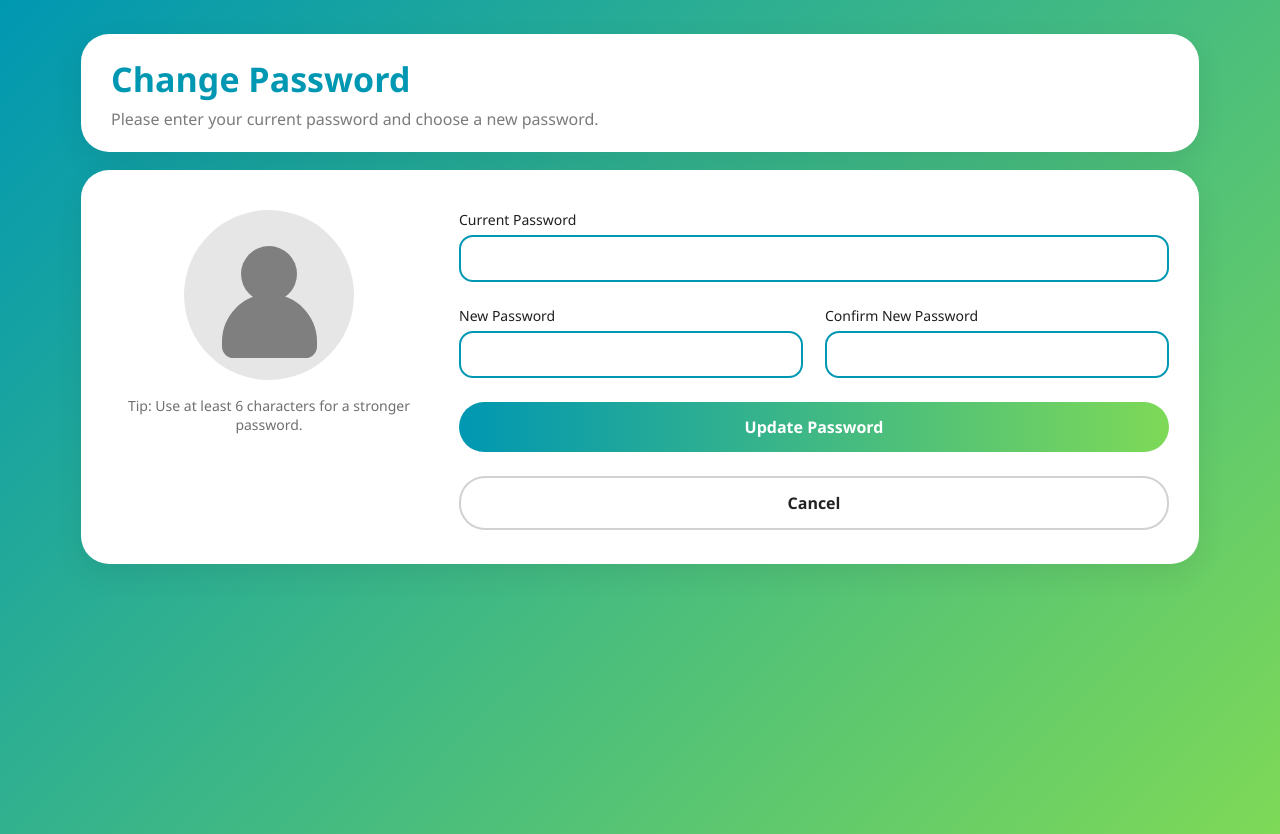
After one commit to 4l3sh4/researchly, a Flask app: page /change_password in a window 1280 px wide. The commit adds this page. Run offline with Flask 3, Linux system fonts and the light colour scheme; a user stored in the database is signed in.

Commit message:
Add Change Password

```diff
--- a/main.py
+++ b/main.py
@@ -47,7 +47,7 @@ class User(db.Model, UserMixin):
     id = db.Column(db.String(36), primary_key=True, default=lambda: str(uuid.uuid4()))
     full_name = db.Column(db.String(80), nullable=False)
     email = db.Column(db.String(255), nullable=False, unique=True)
-    password = db.Column(db.String(50), nullable=False)
+    password = db.Column(db.String(255), nullable=False)
 
 class UserProfile(db.Model):
     user_id = db.Column(db.String(36), db.ForeignKey('user.id'), primary_key=True)
@@ -832,6 +832,47 @@ def register():
             return redirect(url_for('login'))
 
     return render_template('register.html', form=form)
+
+@app.route("/change_password", methods=["GET", "POST"])
+@login_required
+def change_password():
+    prof = get_profile(current_user.id)
+    if not prof:
+        flash("Profile not found. Please contact admin.", "error")
+        return redirect(url_for("dashboard"))
+
+    if request.method == "POST":
+        current_pw = (request.form.get("current_password") or "").strip()
+        new_pw = (request.form.get("new_password") or "").strip()
+        confirm_pw = (request.form.get("confirm_password") or "").strip()
+
+        if not current_pw or not new_pw or not confirm_pw:
+            flash("Please fill in all password fields.", "error")
+            return redirect(url_for("change_password"))
+
+        if not bcrypt.check_password_hash(current_user.password, current_pw):
+            flash("Current password is incorrect.", "error")
+            return redirect(url_for("change_password"))
+
+        if new_pw != confirm_pw:
+            flash("New password and confirmation do not match.", "error")
+            return redirect(url_for("change_password"))
+
+        if bcrypt.check_password_hash(current_user.password, new_pw):
+            flash("New password cannot be the same as your current password.", "error")
+            return redirect(url_for("change_password"))
+
+        if len(new_pw) < 6:
+            flash("New password must be at least 6 characters.", "error")
+            return redirect(url_for("change_password"))
+
+        current_user.password = bcrypt.generate_password_hash(new_pw).decode("utf-8")
+        db.session.commit()
+
+        flash("Password has been changed successfully!", "success")
+        return redirect(url_for("view_profile"))
+
+    return render_template("change_password.html", prof=prof, user=current_user)
 
 #---------------------------------------------------------------------------------------------------------
 # RESEARCHER ROUTES
--- /dev/null
+++ b/static/css/change_password.css
@@ -0,0 +1,177 @@
+*{
+  box-sizing: border-box;
+  font-family: "Segoe UI", Arial, sans-serif;
+}
+
+body{
+  margin: 0;
+  background: linear-gradient(135deg, var(--accent-2), var(--accent-1));
+  min-height: 100vh;
+}
+
+.page{
+  max-width: 1150px;
+  margin: 34px auto;
+  padding: 0 16px 34px;
+}
+
+.card{
+  background: #fff;
+  border-radius: 28px;
+  box-shadow: 0 10px 30px rgba(0,0,0,0.08);
+}
+
+.header-card{
+  padding: 22px 30px;
+  margin-bottom: 18px;
+}
+
+.header-card h1{
+  margin: 0 0 6px;
+  font-size: 34px;
+  color: var(--accent-2);
+  font-weight: 800;
+}
+
+.header-card p{
+  margin: 0;
+  color: #7b7b7b;
+}
+
+.form-card{
+  padding: 24px 28px 28px;
+}
+
+.layout{
+  display: grid;
+  grid-template-columns: 320px 1fr;
+  gap: 28px;
+  align-items: start;
+}
+
+@media (max-width: 980px){
+  .layout{
+    grid-template-columns: 1fr;
+  }
+}
+
+/* LEFT PANEL */
+.left-panel{
+  padding: 6px 4px;
+}
+
+.avatar{
+  display: flex;
+  justify-content: center;
+  margin: 10px 0 16px;
+}
+
+.avatar-circle{
+  width: 170px;
+  height: 170px;
+  background: #e6e6e6;
+  border-radius: 50%;
+  position: relative;
+  overflow: hidden;
+}
+
+.avatar-head{
+  width: 56px;
+  height: 56px;
+  background: #7f7f7f;
+  border-radius: 50%;
+  position: absolute;
+  top: 36px;
+  left: 57px;
+}
+
+.avatar-body{
+  width: 95px;
+  height: 64px;
+  background: #7f7f7f;
+  border-radius: 50px 50px 12px 12px;
+  position: absolute;
+  bottom: 22px;
+  left: 38px;
+}
+
+.hint{
+  margin-top: 10px;
+  color: #6f6f6f;
+  font-size: 14px;
+  text-align: center;
+}
+
+/* RIGHT PANEL */
+.right-panel{
+  padding: 6px 2px;
+  display: flex;
+  flex-direction: column;
+  gap: 14px;
+}
+
+.two-col{
+  display: grid;
+  grid-template-columns: 1fr 1fr;
+  gap: 18px 22px;
+}
+
+@media (max-width: 980px){
+  .two-col{
+    grid-template-columns: 1fr;
+  }
+}
+
+/* FIELDS */
+.field-label{
+  display: block;
+  font-size: 14px;
+  margin: 10px 0 6px;
+  color: #1f1f1f;
+}
+
+.input{
+  width: 100%;
+  padding: 12px 14px;
+  border: 2px solid var(--accent-2);
+  border-radius: 14px;
+  outline: none;
+  font-size: 14px;
+  background: #fff;
+}
+
+.input:focus{
+  box-shadow: 0 0 0 3px rgba(0,0,0,0.04);
+}
+
+/* BUTTONS */
+.btn{
+  margin-top: 10px;
+  width: 100%;
+  padding: 14px 18px;
+  border: none;
+  border-radius: 26px;
+  color: #fff;
+  font-size: 16px;
+  font-weight: 700;
+  cursor: pointer;
+  background: linear-gradient(90deg, var(--accent-2), var(--accent-1));
+  text-align: center;
+  text-decoration: none;
+}
+
+.btn:hover{
+  filter: brightness(1.03);
+}
+
+/* cancel button as outlined */
+.btn-ghost{
+  background: #fff;
+  color: #222;
+  border: 2px solid rgba(0,0,0,0.18);
+}
+
+.btn-ghost:hover{
+  filter: none;
+  background: rgba(255,255,255,0.9);
+}
--- /dev/null
+++ b/templates/change_password.html
@@ -0,0 +1,88 @@
+<!DOCTYPE html>
+<html lang="en">
+<head>
+  <meta charset="UTF-8" />
+  <meta name="viewport" content="width=device-width, initial-scale=1.0" />
+  <title>Change Password</title>
+
+  <link rel="stylesheet" href="{{ url_for('static', filename='css/change_password.css') }}">
+  <link rel="stylesheet" href="{{ url_for('static', filename='css/colors.css') }}">
+  <link rel="icon" type="image/x-icon" href="{{ url_for('static', filename='img/researchly_icon.png') }}">
+</head>
+
+<body>
+
+  <form method="POST" action="{{ url_for('change_password') }}">
+    <div class="page">
+
+      {% with messages = get_flashed_messages(with_categories=true) %}
+        {% if messages %}
+          <div class="flash-wrap">
+            {% for category, message in messages %}
+              <div class="flash {{ category }}">
+                <span>{{ message }}</span>
+                <button type="button" class="flash-x" onclick="this.parentElement.remove()">×</button>
+              </div>
+            {% endfor %}
+          </div>
+        {% endif %}
+      {% endwith %}
+
+      <!-- Header card -->
+      <div class="card header-card">
+        <h1>Change Password</h1>
+        <p>Please enter your current password and choose a new password.</p>
+      </div>
+
+      <!-- Form card -->
+      <div class="card form-card">
+        <div class="layout">
+
+          <!-- Left panel (simple icon like reference) -->
+          <div class="left-panel">
+            <div class="avatar">
+              <div class="avatar-circle">
+                <div class="avatar-head"></div>
+                <div class="avatar-body"></div>
+              </div>
+            </div>
+
+            <div class="hint">
+              Tip: Use at least 6 characters for a stronger password.
+            </div>
+          </div>
+
+          <!-- Right panel (password fields) -->
+          <div class="right-panel">
+
+            <div>
+              <label class="field-label">Current Password</label>
+              <input class="input" type="password" name="current_password" required>
+            </div>
+
+            <div class="two-col">
+              <div>
+                <label class="field-label">New Password</label>
+                <input class="input" type="password" name="new_password" required>
+              </div>
+
+              <div>
+                <label class="field-label">Confirm New Password</label>
+                <input class="input" type="password" name="confirm_password" required>
+              </div>
+            </div>
+
+            <button class="btn" type="submit">Update Password</button>
+
+            <a class="btn btn-ghost" href="{{ url_for('view_profile') }}">Cancel</a>
+
+          </div>
+
+        </div>
+      </div>
+
+    </div>
+  </form>
+
+</body>
+</html>
--- a/templates/view_profile.html
+++ b/templates/view_profile.html
@@ -109,6 +109,7 @@
 
       <aside class="actions">
         <a class="btn primary" href="{{ url_for('edit_profile') }}">Edit Profile</a>
+        <a class="btn ghost" href="{{ url_for('change_password') }}">Change Password</a>
         <a class="btn ghost" href="{{ url_for('dashboard') }}">Back to Dashboard</a>
       </aside>
     </div>
```
Also changed, not shown: static/css/colors.css (+50 -17 lines), templates/_topbar.html (+15 -0 lines), static/uploads/4baa1292-0a49-4e25-bf75-60005ec705a5.png (deleted), static/uploads/9d175de2-e2c9-4e8e-84bd-6781b80097aa.jpg (deleted), 2 other files.
